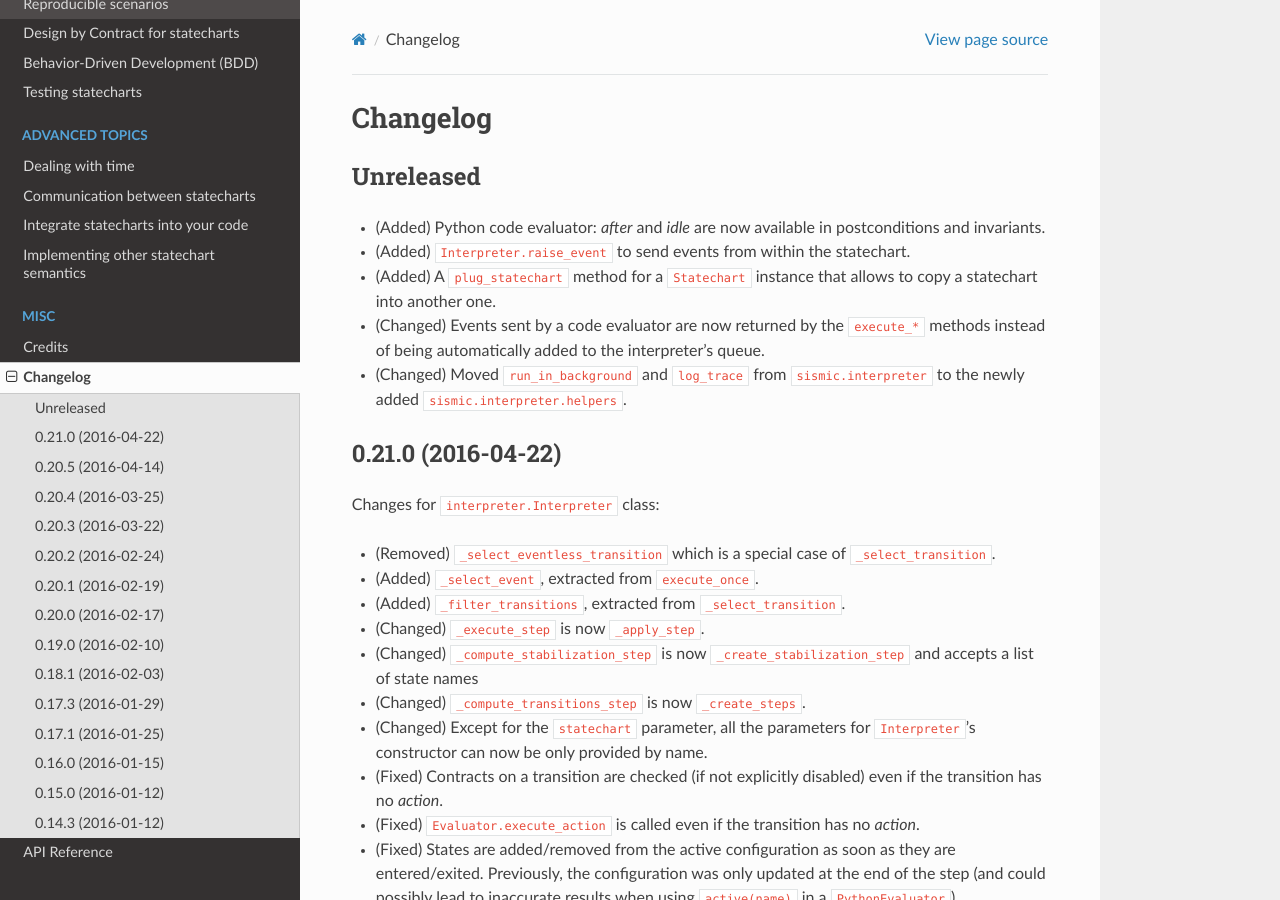
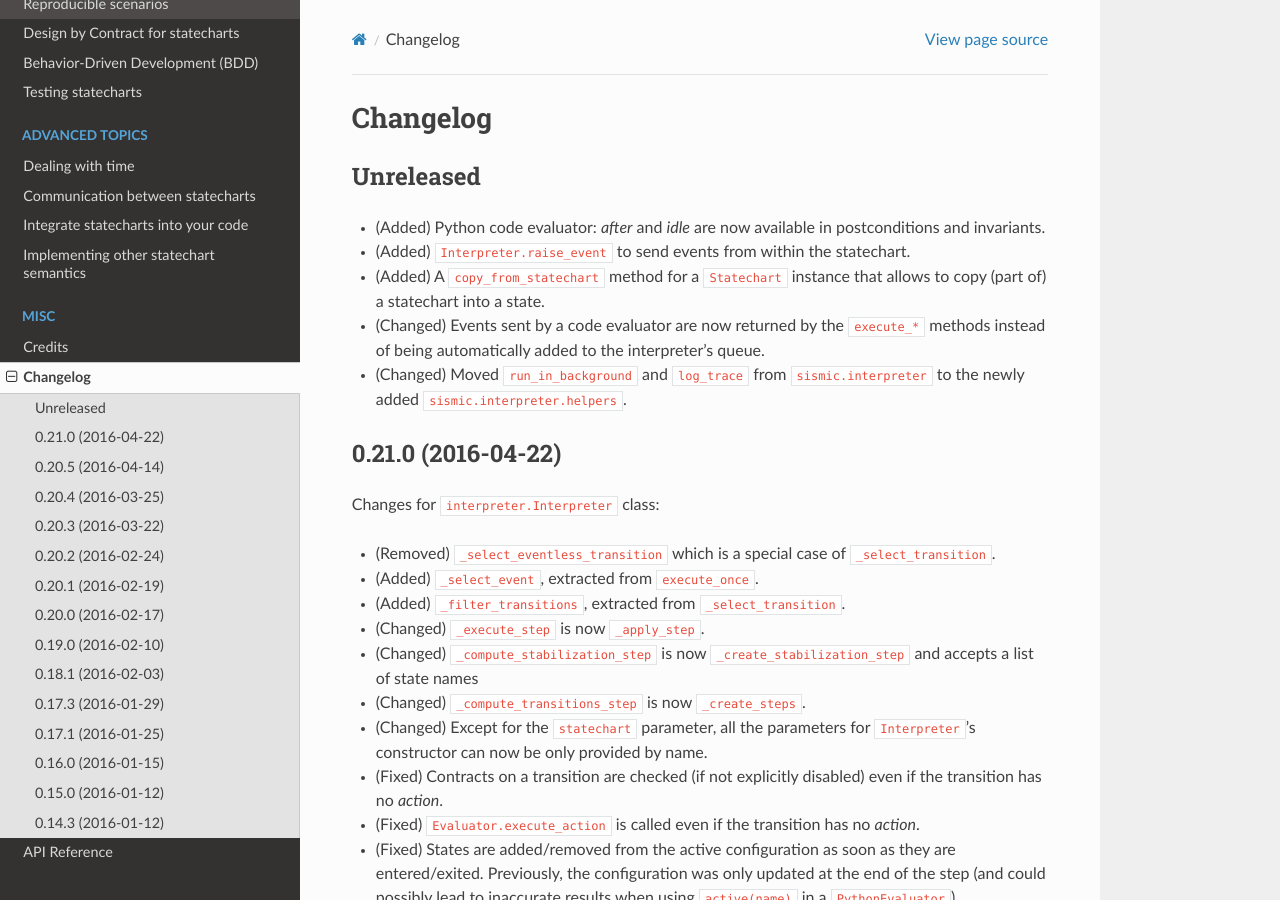
Before and after one commit to AlexandreDecan/sismic, a Sphinx documentation site: the page built from docs/changelog.rst, in a window 1280 px wide and 900 px high. Built offline with Sphinx 7.4.7 and the Read the Docs theme 2.0.0, drawn with Linux system fonts in a browser that asks for light colours.

Commit message:
Statechart.copy_from_statechart()

```diff
--- a/CHANGELOG.rst
+++ b/CHANGELOG.rst
@@ -6,7 +6,8 @@ Unreleased
 
 - (Added) Python code evaluator: *after* and *idle* are now available in postconditions and invariants.
 - (Added) ``Interpreter.raise_event`` to send events from within the statechart.
-- (Added) A ``plug_statechart`` method for a ``Statechart`` instance that allows to copy a statechart into another one.
+- (Added) A ``copy_from_statechart`` method for a ``Statechart`` instance that allows to copy (part of) a statechart
+  into a state.
 - (Changed) Events sent by a code evaluator are now returned by the ``execute_*`` methods instead of being
   automatically added to the interpreter's queue.
 - (Changed) Moved ``run_in_background`` and ``log_trace`` from ``sismic.interpreter`` to the newly added
--- a/docs/advancedtopics/communication.rst
+++ b/docs/advancedtopics/communication.rst
@@ -6,7 +6,7 @@ Communication between statecharts
 It is not unusual to have to deal with multiple distinct components in which the behavior of a component is driven
 by things that happen in the other components.
 One can model such a situation using a single statechart with parallel states, or by plugging several statecharts
-into one main statechart (see :py:meth:`sismic.model.Statechart.plug_statechart`).
+into one main statechart (see :py:meth:`sismic.model.Statechart.copy_from_statechart`).
 The communication and synchronization between the components can be done either by using ``active(state_name)`` in
 guards, or by sending internal events that address other components.
 
```
Also changed, not shown: docs/format.rst (+9 -3 lines), 2 other files.
